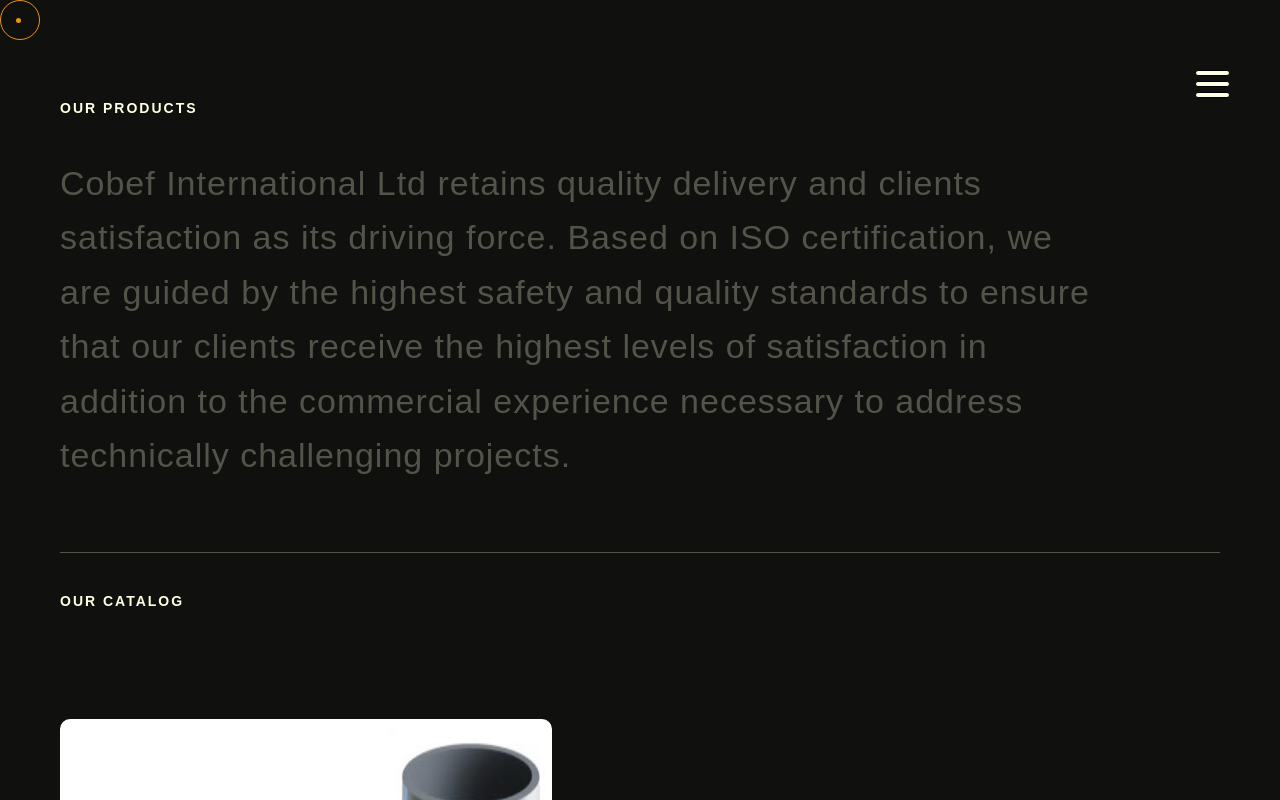
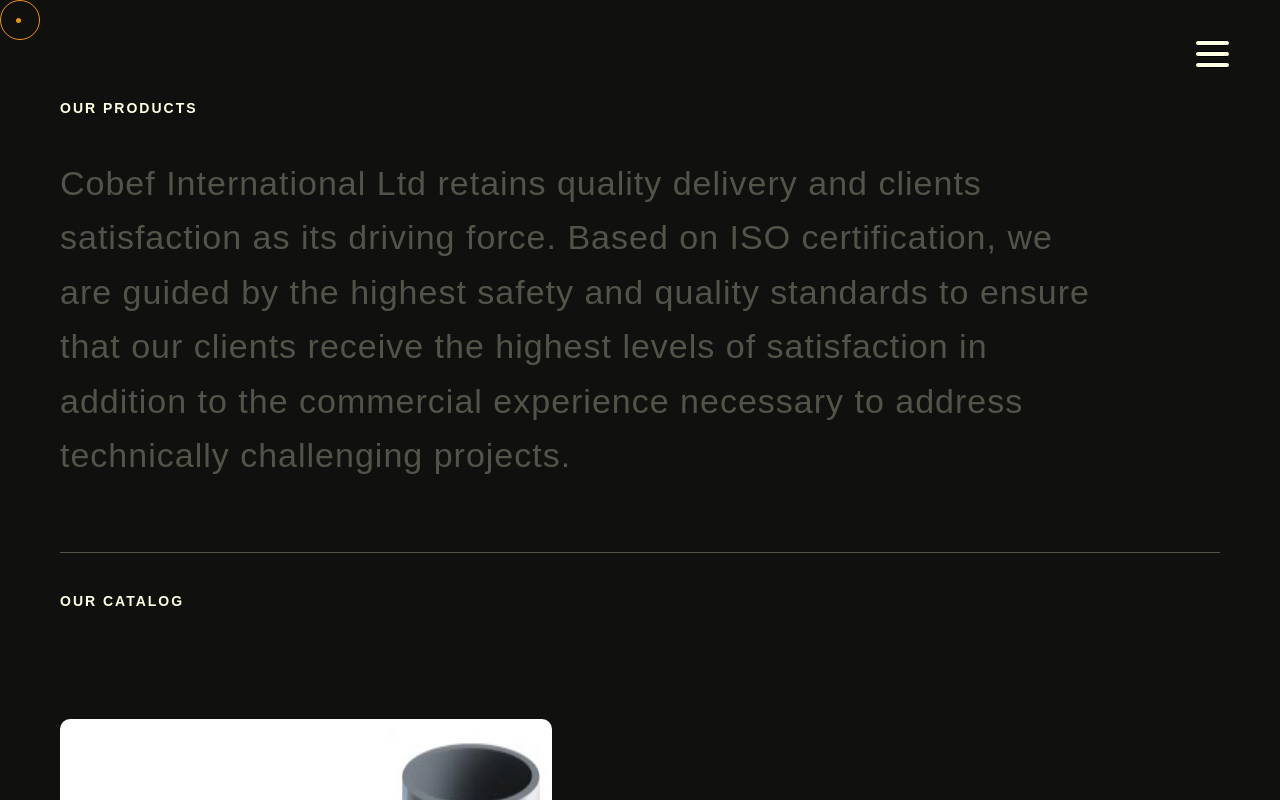
Before and after one commit to utibeinyangetuk/cobef, a Vue app: page /products in a window 1280 px wide. Built offline with nearby package versions, Linux system fonts and the light colour scheme; a web font is replaced by a local one.

Commit message:
Fake links

```diff
--- a/src/components/NavMenu.vue
+++ b/src/components/NavMenu.vue
@@ -64,7 +64,7 @@ const links = [
 	{ name: 'Contact', path: '/contact' },
 	{ name: 'gallery', path: '/#' },
 	{ name: 'services', path: '/#' },
-	{ name: 'newsletter', path: '/#' },
+	{ name: 'vacancies', path: '/#' },
 	{ name: 'careers', path: '/#' },
 ];
 
@@ -80,7 +80,7 @@ div {
 
 .hamburger-menu {
 	position: fixed;
-	top: 40px;
+	top: 10px;
 	right: 20px;
 	z-index: 1000;
 	background: none;
```
